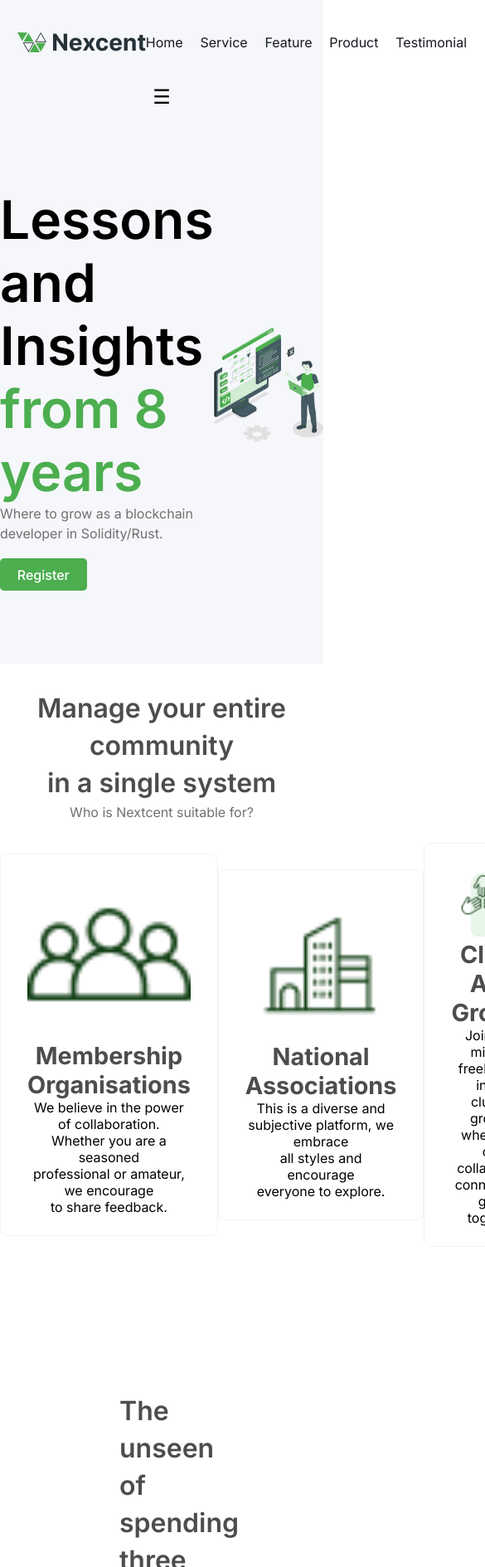
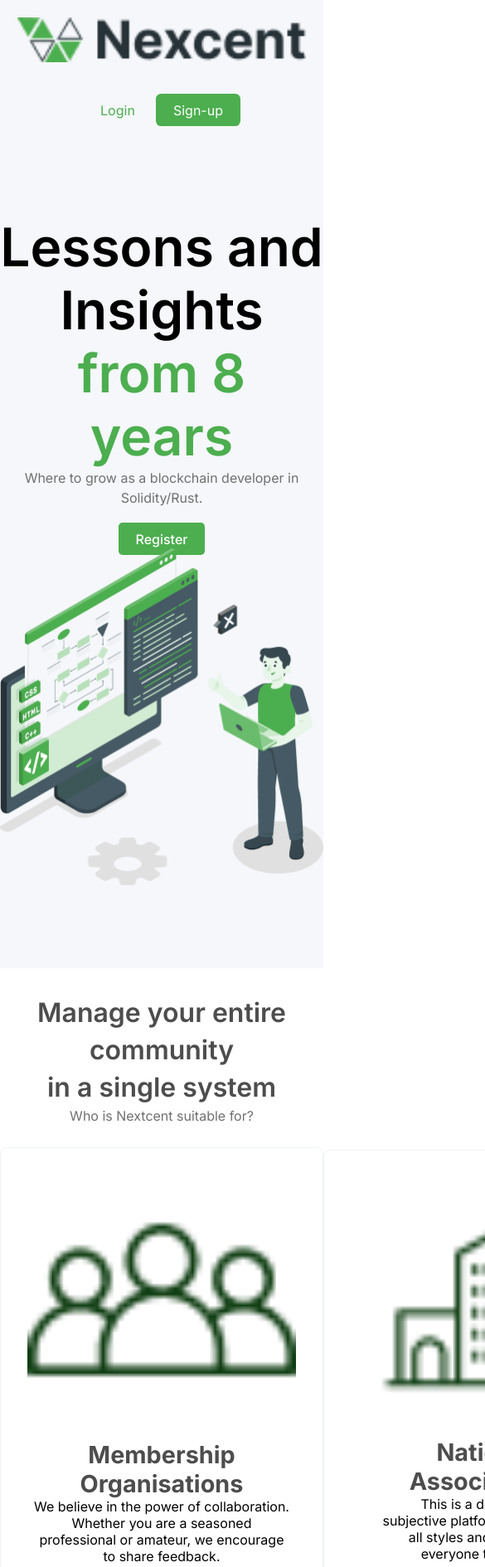
Before and after one commit to TonyOgie/nexcent, a plain HTML site: page index.html in a window 390 px wide. Shown: the top 1889 px of the page at 83% size, 585 px wide, since content can reach past the window. Drawn offline with Linux system fonts and the light colour scheme.

Commit message:
testing mobile view styling

```diff
--- a/nexcent.css
+++ b/nexcent.css
@@ -485,22 +485,52 @@ input[type="email"] {
   }
 
   @media (max-width: 768px) {
-   *{
+ *{
     margin: 0;
     padding: 0;
     width: 100%;
    }
 
-.hamburger {
-      display: block;
-}
+   nav ul{
+    display: none;
+   }
 
-.mobile-menu {
-      display: flex;
-    }
+   nav{
+    flex-direction: column;
+   }
+
+   div.right-side{
+    padding-top: 3rem;
+    text-align: center;
+   }
+
+   .hero-content{
+    flex-direction: column;
+    text-align: center;
+   }
+
+   .icons{
+    display: flex;
+    overflow-x: x;
+    -webkit-overflow-scrolling: touch;
+   }
+
+   .icons::-webkit-scrollbar{
+    display: none;
+   }
+
+   .membership,
+   .nationals,
+   .clubs{
+    min-width: 100vw;
+    scroll-snap-align: start;
+    flex: none;
+   }
+
   }
 
-  /* Toggle menu visibility when the hidden class is removed */
+  /* Toggle menu visibility when the hidden class is removed
 .hidden {
     display: none;
   }
+  */
```
